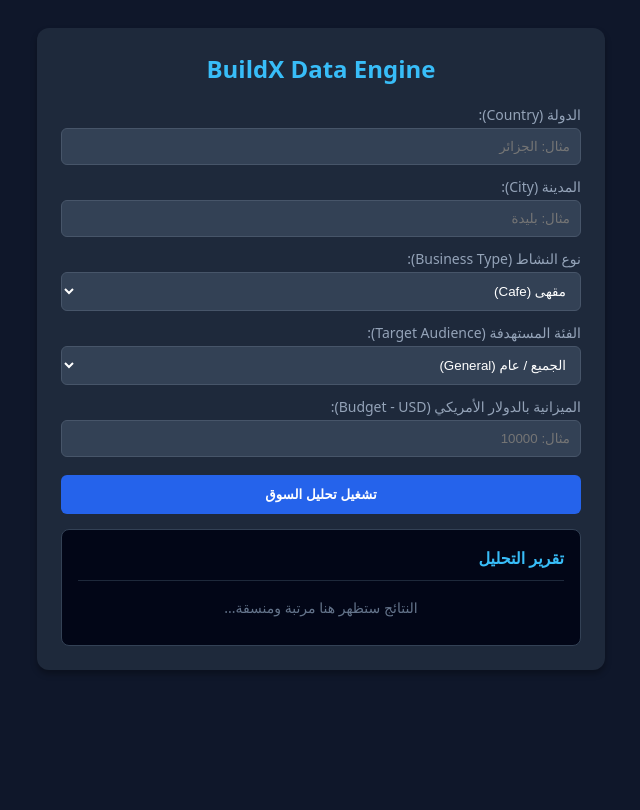
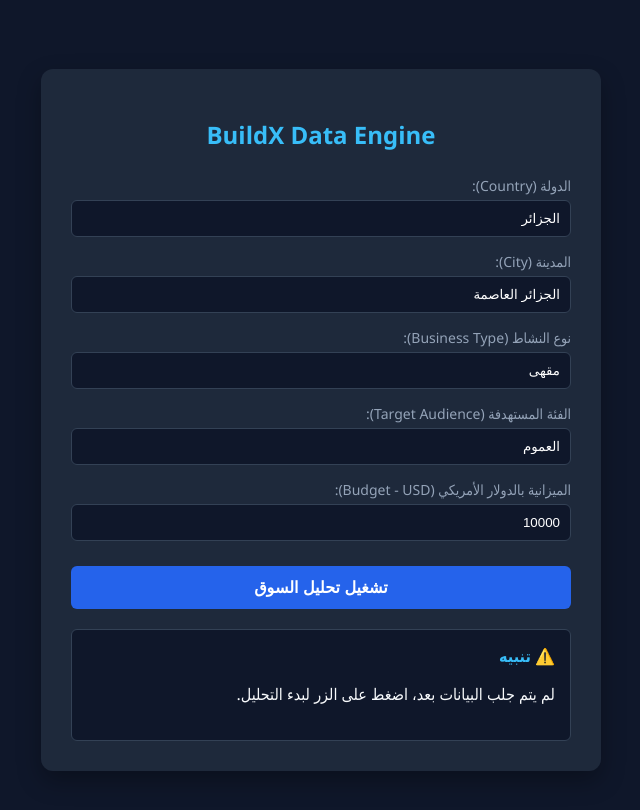
Before and after one commit to mmilitaryminds-creator/buildx-backend, a plain HTML site: page index.html in a window 1280 px wide. Shown: the whole page, without its empty margins (319-959 px from the left). Drawn offline with Linux system fonts and the light colour scheme.

Commit message:
Update index.html

```diff
--- a/index.html
+++ b/index.html
@@ -3,128 +3,130 @@
 <head>
   <meta charset="UTF-8">
   <meta name="viewport" content="width=device-width, initial-scale=1.0">
-  <title>BuildX Engine</title>
+  <title>BuildX Data Engine</title>
   <style>
-    body { font-family: system-ui, sans-serif; background: #0f172a; color: #fff; padding: 20px; display: flex; justify-content: center; }
-    .card { background: #1e293b; padding: 24px; border-radius: 12px; max-width: 520px; width: 100%; box-shadow: 0 4px 6px rgba(0,0,0,0.3); }
-    h2 { margin-top: 0; color: #38bdf8; text-align: center; }
-    label { display: block; margin-top: 12px; margin-bottom: 4px; font-size: 14px; color: #94a3b8; }
-    input, select { width: 100%; padding: 10px; background: #334155; border: 1px solid #475569; color: #fff; border-radius: 6px; box-sizing: border-box; }
-    button { width: 100%; padding: 12px; background: #2563eb; color: #fff; border: none; border-radius: 6px; margin-top: 18px; font-weight: bold; cursor: pointer; }
-    button:hover { background: #1d4ed8; }
-    .btn-copy { background: #059669; margin-top: 10px; display: none; }
-    .btn-copy:hover { background: #047857; }
-    .result { margin-top: 15px; padding: 16px; background: #020617; border-radius: 8px; font-size: 14px; color: #e2e8f0; line-height: 1.6; border: 1px solid #334155; }
-    .result h3 { color: #38bdf8; margin-top: 0; font-size: 16px; border-bottom: 1px solid #1e293b; padding-bottom: 8px; }
-    .result-item { margin-bottom: 8px; display: flex; justify-content: space-between; }
-    .result-item span { color: #94a3b8; }
-    .result-item strong { color: #4ade80; }
-
-    .spinner-box { text-align: center; padding: 20px; }
-    .spinner {
-      width: 40px;
-      height: 40px;
-      border: 4px solid #334155;
-      border-top: 4px solid #38bdf8;
-      border-radius: 50%;
-      animation: spin 1s linear infinite;
-      margin: 0 auto 10px auto;
+    body {
+      font-family: 'Segoe UI', Tahoma, Geneva, Verdana, sans-serif;
+      background-color: #0f172a;
+      color: #f8fafc;
+      margin: 0;
+      padding: 20px;
+      display: flex;
+      justify-content: center;
+      align-items: center;
+      min-height: 100vh;
     }
-    @keyframes spin {
-      0% { transform: rotate(0deg); }
-      100% { transform: rotate(360deg); }
+    .container {
+      background: #1e293b;
+      padding: 30px;
+      border-radius: 12px;
+      box-shadow: 0 10px 25px rgba(0,0,0,0.3);
+      width: 100%;
+      max-width: 500px;
+    }
+    h2 {
+      text-align: center;
+      color: #38bdf8;
+      margin-bottom: 25px;
+    }
+    .form-group {
+      margin-bottom: 15px;
+    }
+    label {
+      display: block;
+      margin-bottom: 5px;
+      font-size: 14px;
+      color: #94a3b8;
+    }
+    input, select {
+      width: 100%;
+      padding: 10px;
+      border: 1px solid #334155;
+      background: #0f172a;
+      color: #fff;
+      border-radius: 6px;
+      box-sizing: border-box;
+    }
+    button {
+      width: 100%;
+      padding: 12px;
+      background-color: #2563eb;
+      color: white;
+      border: none;
+      border-radius: 6px;
+      font-size: 16px;
+      font-weight: bold;
+      cursor: pointer;
+      margin-top: 10px;
+      transition: background 0.3s;
+    }
+    button:hover {
+      background-color: #1d4ed8;
+    }
+    #output {
+      margin-top: 20px;
+      background: #0f172a;
+      padding: 15px;
+      border-radius: 6px;
+      border: 1px solid #334155;
+      min-height: 80px;
+    }
+    #output h3 {
+      margin-top: 0;
+      color: #38bdf8;
+      font-size: 16px;
     }
   </style>
 </head>
 <body>
 
-  <div class="card">
+  <div class="container">
     <h2>BuildX Data Engine</h2>
 
-    <label>الدولة (Country):</label>
-    <input type="text" id="country" placeholder="مثال: الجزائر">
-
-    <label>المدينة (City):</label>
-    <input type="text" id="city" placeholder="مثال: بليدة">
-
-    <label>نوع النشاط (Business Type):</label>
-    <select id="businessTypeSelect" onchange="checkCustomBusiness()">
-      <option value="مقهى">مقهى (Cafe)</option>
-      <option value="مطعم">مطعم (Restaurant)</option>
-      <option value="مركز تجاري / مول">مركز تجاري / مول (Mall)</option>
-      <option value="متجر ملابس">متجر ملابس (Clothing Store)</option>
-      <option value="صيدلية">صيدلية (Pharmacy)</option>
-      <option value="أخرى">أخرى (اكتب مشروعك بنفسك)</option>
-    </select>
-
-    <!-- صندوق يظهر فقط إذا اختار المستخدم "أخرى" -->
-    <div id="customBusinessDiv" style="display: none; margin-top: 8px;">
-      <label>اكتب نوع المشروع الخاص بك:</label>
-      <input type="text" id="customBusinessType" placeholder="مثال: قاعة رياضية">
+    <div class="form-group">
+      <label>الدولة (Country):</label>
+      <input type="text" id="country" value="الجزائر">
     </div>
 
-    <label>الفئة المستهدفة (Target Audience):</label>
-    <select id="targetAudience">
-      <option value="الجميع / عام">الجميع / عام (General)</option>
-      <option value="الشباب">الشباب (Youth)</option>
-      <option value="العائلات">العائلات (Families)</option>
-      <option value="رجال الأعمال">رجال الأعمال (Businessmen)</option>
-      <option value="الطلاب">الطلاب (Students)</option>
-    </select>
+    <div class="form-group">
+      <label>المدينة (City):</label>
+      <input type="text" id="city" value="الجزائر العاصمة">
+    </div>
 
-    <label>الميزانية بالدولار الأمريكي (Budget - USD):</label>
-    <input type="number" id="budget" placeholder="مثال: 10000">
+    <div class="form-group">
+      <label>نوع النشاط (Business Type):</label>
+      <input type="text" id="businessType" value="مقهى">
+    </div>
+
+    <div class="form-group">
+      <label>الفئة المستهدفة (Target Audience):</label>
+      <input type="text" id="targetAudience" value="العموم">
+    </div>
+
+    <div class="form-group">
+      <label>الميزانية بالدولار الأمريكي (Budget - USD):</label>
+      <input type="number" id="budget" value="10000">
+    </div>
 
     <button onclick="runAnalysis()">تشغيل تحليل السوق</button>
 
-    <div id="output" class="result">
-      <h3>تقرير التحليل</h3>
-      <p style="color: #64748b; text-align: center; margin: 10px 0;">النتائج ستظهر هنا مرتبة ومنسقة...</p>
+    <div id="output">
+      <h3>⚠️ تنبيه</h3>
+      <p>لم يتم جلب البيانات بعد، اضغط على الزر لبدء التحليل.</p>
     </div>
-
-    <button id="copyBtn" class="btn-copy" onclick="copyReport()">📋 نسخ التقرير</button>
   </div>
 
   <script>
-    let lastReportText = "";
-
-    function checkCustomBusiness() {
-      const select = document.getElementById('businessTypeSelect');
-      const customDiv = document.getElementById('customBusinessDiv');
-      if (select.value === 'أخرى') {
-        customDiv.style.display = 'block';
-      } else {
-        customDiv.style.display = 'none';
-      }
-    }
-
     async function runAnalysis() {
       const output = document.getElementById('output');
-      const copyBtn = document.getElementById('copyBtn');
-
-      output.innerHTML = `
-        <div class="spinner-box">
-          <div class="spinner"></div>
-          <p style="color: #38bdf8; margin: 0;">جاري تحليل السوق واستخراج البيانات...</p>
-        </div>
-      `;
-      copyBtn.style.display = 'none';
-
-      // تحديد نوع النشاط بناءً على القائمة أو الخيار المخصص
-      let finalBusinessType = document.getElementById('businessTypeSelect').value;
-      if (finalBusinessType === 'أخرى') {
-        finalBusinessType = document.getElementById('customBusinessType').value || 'مشروع عام';
-      }
-
-      const budgetVal = Number(document.getElementById('budget').value);
-      const targetVal = document.getElementById('targetAudience').value;
+      output.innerHTML = `<h3>⏳ جاري التحليل...</h3><p>يرجى الانتظار بينما يقوم الذكاء الاصطناعي بدراسة السوق...</p>`;
 
       const payload = {
         country: document.getElementById('country').value,
         city: document.getElementById('city').value,
-        businessType: finalBusinessType,
-        targetAudience: targetVal,
-        budget: budgetVal
+        businessType: document.getElementById('businessType').value,
+        targetAudience: document.getElementById('targetAudience').value,
+        budget: document.getElementById('budget').value
       };
 
       try {
@@ -133,43 +135,21 @@
           headers: { 'Content-Type': 'application/json' },
           body: JSON.stringify(payload)
         });
+
         const data = await res.json();
 
-        if (data.success) {
-          lastReportText = `📊 تقرير تحليل المشروع\n` +
-                           `- الحالة: نجاح (Success)\n` +
-                           `- الدولة والمدينة: ${payload.country}, ${payload.city}\n` +
-                           `- نوع النشاط: ${payload.businessType}\n` +
-                           `- الفئة المستهدفة: ${payload.targetAudience}\n` +
-                           `- الميزانية المحددة: $${budgetVal.toLocaleString()} USD\n` +
-                           `- حجم السوق: ${data.data?.competition?.marketSize || 'متوفر'}\n` +
-                           `- الكثافة السكانية: ${data.data?.competition?.cityPopulation || 'غير متوفرة'} نسمة\n` +
-                           `- المستوى المديني: ${data.data?.competition?.cityTier || 'متوسط'}\n` +
-                           `- المنافسين المقدرين: ${data.data?.competition?.estimatedCompetitors || 'N/A'} منافس\n` +
-                           `- تشبع السوق: ${data.data?.competition?.marketSaturation || 'معتدل'}\n` +
-                           `- حواجز الدخول: ${data.data?.competition?.barriers || 'عادية'}`;
-
+        if (res.ok && data.success) {
           output.innerHTML = `
             <h3>📊 تقرير تحليل المشروع</h3>
-            <div class="result-item"><span>الحالة:</span> <strong>نجاح (Success)</strong></div>
-            <div class="result-item"><span>الدولة والمدينة:</span> <strong>${payload.country}, ${payload.city}</strong></div>
-            <div class="result-item"><span>نوع النشاط:</span> <strong>${payload.businessType}</strong></div>
-            <div class="result-item"><span>الفئة المستهدفة:</span> <strong style="color: #38bdf8;">${payload.targetAudience}</strong></div>
-            <div class="result-item"><span>الميزانية المحددة:</span> <strong style="color: #38bdf8;">$${budgetVal.toLocaleString()} USD</strong></div>
-            <hr style="border: 0; border-top: 1px solid #1e293b; margin: 10px 0;">
-            <div class="result-item"><span>حجم السوق:</span> <strong>${data.data?.competition?.marketSize || 'متوفر'}</strong></div>
-            <div class="result-item"><span>الكثافة السكانية:</span> <strong>${data.data?.competition?.cityPopulation || 'غير متوفرة'} نسمة</strong></div>
-            <div class="result-item"><span>المستوى المديني:</span> <strong>${data.data?.competition?.cityTier || 'متوسط'}</strong></div>
-            <div class="result-item"><span>المنافسين المقدرين:</span> <strong>${data.data?.competition?.estimatedCompetitors || 'N/A'} منافس</strong></div>
-            <div class="result-item"><span>تشبع السوق:</span> <strong style="color: #f87171;">${data.data?.competition?.marketSaturation || 'معتدل'}</strong></div>
-            <div class="result-item"><span>حواجز الدخول:</span> <strong>${data.data?.competition?.barriers || 'عادية'}</strong></div>
+            <div style="white-space: pre-line; line-height: 1.8; color: #e2e8f0; font-size: 14px;">
+              ${data.analysis}
+            </div>
           `;
-          copyBtn.style.display = 'block';
         } else {
-          output.innerHTML = `<h3>⚠️ تنبيه</h3><p>لم يتم جلب البيانات بنجاح، تحقق من المدخلات.</p>`;
+          output.innerHTML = `<h3>⚠️ تنبيه</h3><p>${data.error || 'لم يتم جلب البيانات بنجاح، تحقق من المدخلات.'}</p>`;
         }
       } catch (err) {
-        output.innerHTML = `<h3>❌ خطأ</h3><p>حدث خطأ في الاتصال: ${err.message}</p>`;
+        output.innerHTML = `<h3>❌ خطأ</h3><p>حدث خطأ في الاتصال بالسيرفر: ${err.message}</p>`;
       }
     }
   </script>
```
